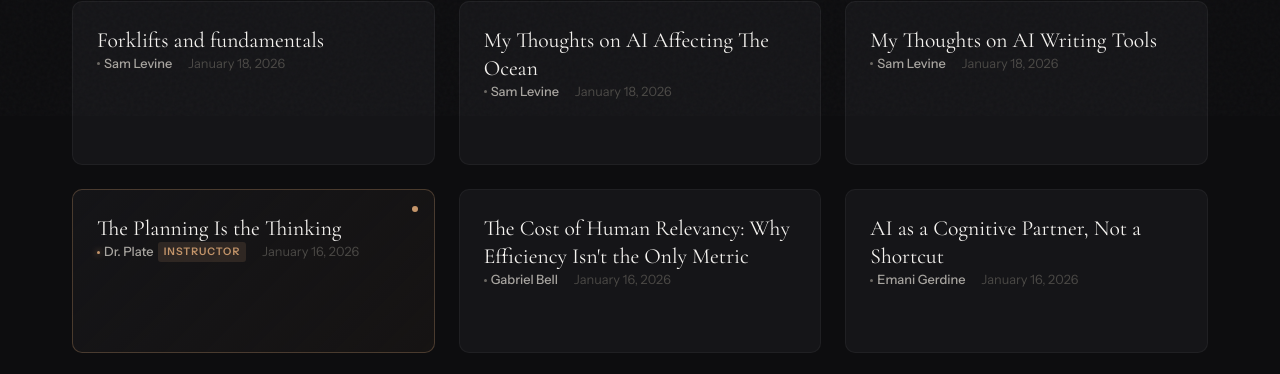
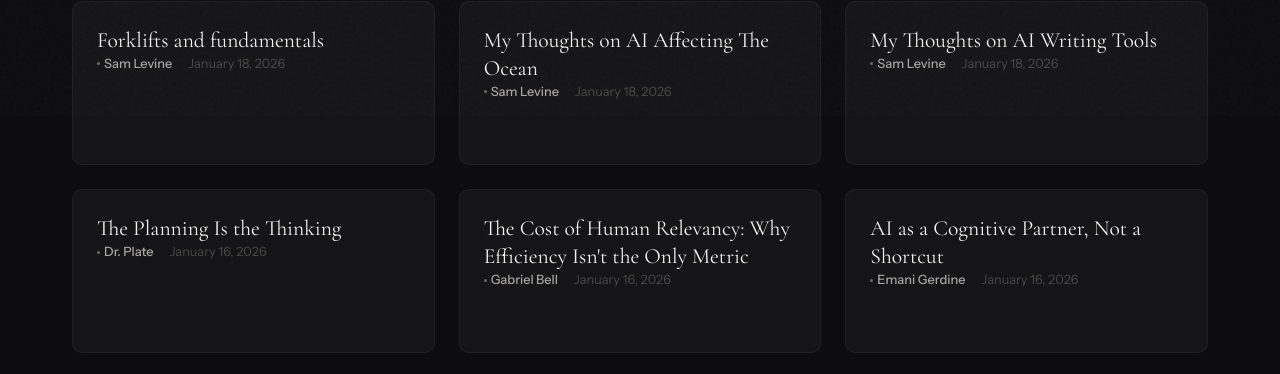
Before and after one commit to buildLittleWorlds/engl170-spring2026-dashboard, a plain HTML site: page index.html in a window 1280 px wide. Shown: the part 684-1058 px from the top of the page. Drawn offline with nearby package versions, Linux system fonts and the light colour scheme.

Commit message:
Remove instructor/student visual distinctions
All posts now display identically regardless of author role.
Removed instructor tags, special card styling, and glowing indicators.

🤖 Generated with [Claude Code](https://claude.com/claude-code)

Co-Authored-By: Claude Opus 4.5 <noreply@anthropic.com>

```diff
--- a/js/dashboard.js
+++ b/js/dashboard.js
@@ -133,7 +133,6 @@
 
   // Render featured post
   function renderFeatured(post) {
-    const isInstructor = post.authorRole === 'instructor';
     const dateDisplay = post.date || 'Date unknown';
 
     featuredSection.innerHTML = `
@@ -146,7 +145,6 @@
           <div class="featured-meta">
             <p class="featured-author">
               by <span class="name">${escapeHtml(post.author)}</span>
-              ${isInstructor ? '<span class="instructor-tag">Instructor</span>' : ''}
             </p>
             <p class="featured-date">${escapeHtml(dateDisplay)}</p>
           </div>
@@ -158,12 +156,10 @@
 
   // Render a single post card
   function renderPostCard(post, index) {
-    const isInstructor = post.authorRole === 'instructor';
-    const cardClass = isInstructor ? 'post-card instructor' : 'post-card';
     const dateDisplay = post.date || 'Date unknown';
 
     return `
-      <article class="${cardClass}" style="animation-delay: ${0.05 + (index * 0.05)}s">
+      <article class="post-card" style="animation-delay: ${0.05 + (index * 0.05)}s">
         <h2 class="post-title">
           <a href="${escapeHtml(post.url)}" target="_blank" rel="noopener">${escapeHtml(post.title)}</a>
         </h2>
@@ -171,7 +167,6 @@
           <span class="post-author">
             <span class="author-indicator"></span>
             <span class="post-author-name">${escapeHtml(post.author)}</span>
-            ${isInstructor ? '<span class="instructor-tag">Instructor</span>' : ''}
           </span>
           <span class="post-date">${escapeHtml(dateDisplay)}</span>
         </div>
@@ -184,9 +179,6 @@
 
   // Render network statistics
   function renderStats() {
-    const studentPosts = allPosts.filter(p => p.authorRole !== 'instructor').length;
-    const instructorPosts = allPosts.filter(p => p.authorRole === 'instructor').length;
-
     networkStats.innerHTML = `
       <div class="stat-item">
         <span class="stat-value">${allPosts.length}</span>
--- a/style.css
+++ b/style.css
@@ -489,27 +489,6 @@ a:hover {
   opacity: 1;
 }
 
-/* Instructor card styling */
-.post-card.instructor {
-  background: linear-gradient(
-    135deg,
-    var(--bg-surface) 0%,
-    rgba(196, 149, 106, 0.05) 100%
-  );
-  border-color: var(--border-accent);
-}
-
-.post-card.instructor::after {
-  content: '';
-  position: absolute;
-  top: var(--space-md);
-  right: var(--space-md);
-  width: 6px;
-  height: 6px;
-  background: var(--accent-warm);
-  border-radius: 50%;
-}
-
 .post-card-header {
   display: flex;
   align-items: flex-start;
@@ -556,25 +535,9 @@ a:hover {
   border-radius: 50%;
 }
 
-.post-card.instructor .author-indicator {
-  background: var(--accent-warm);
-  box-shadow: 0 0 6px var(--accent-warm);
-}
-
 .post-author-name {
   color: var(--text-secondary);
   font-weight: 500;
-}
-
-.instructor-tag {
-  font-size: 0.65rem;
-  font-weight: 600;
-  letter-spacing: 0.1em;
-  text-transform: uppercase;
-  color: var(--accent-warm);
-  padding: 2px 6px;
-  background: var(--accent-glow);
-  border-radius: 3px;
 }
 
 .post-date {
```
